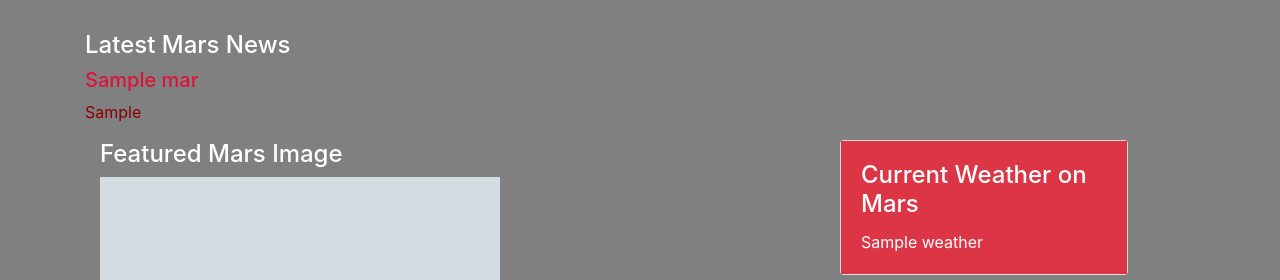
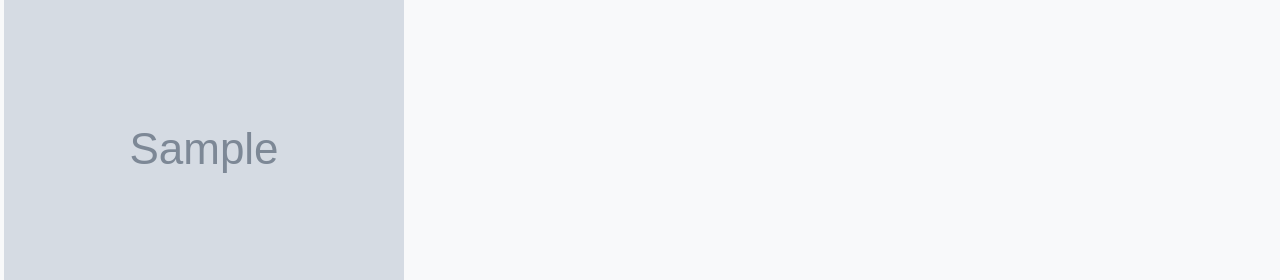
Before and after one commit to tmsteph/web-scraping-challenge, a Flask app: page / in a window 1280 px wide. Shown: the part 401-681 px from the top of the page. Run offline with Flask 2, Linux system fonts and the light colour scheme; grey boxes marked "Sample" are stand-in pictures; a database or web service that is not in the repository returns one stand-in record (values such as "Sample title"); some libraries are stand-ins or nearby versions.

Commit message:
OMG GOT IT WORKING

```diff
--- a/Code/app.py
+++ /dev/null
@@ -1,26 +0,0 @@
-from flask import Flask, render_template, redirect, jsonify
-from flask_pymongo import PyMongo
-import scrape_mars
-
-# Use flask_pymongo to set up mongo connection
-app = Flask(__name__)
-mongo = PyMongo(app, uri="mongodb://localhost:27017/mars_db")
-
-# route
-@app.route("/")
-def index():
-    mars = mongo.db.mars.find_one()
-    # print(mars)
-    return render_template("Templates/index.html", mars = mars)
-
-@app.route("/scrape")
-def scrape():
-
-    mars = mongo.db.mars
-    mars_data = scrape_mars.scrape()
-    mars.update({}, mars_data, upsert=True)
-
-    return redirect("http://localhost:5000/", code=302)
-
-if __name__ == "__main__":
-    app.run(debug=True)
--- /dev/null
+++ b/app.py
@@ -0,0 +1,36 @@
+from flask import Flask, render_template, redirect
+from flask_pymongo import PyMongo
+import scrape_mars
+# Create an instance of Flask
+app = Flask(__name__)
+
+# Use PyMongo to establish Mongo connection
+mongo = PyMongo(app, uri="mongodb://localhost:27017/mars_app")
+
+
+# Route to render index.html template using data from Mongo
+@app.route("/")
+def home():
+
+    # Find one record of data from the mongo database
+    mars = mongo.db.collection.find_one()
+
+    # Return template and data
+    return render_template("index.html", mars=mars)
+
+# Route that will trigger the scrape function
+@app.route("/scrape")
+def scrape():
+
+    # Run the scrape function
+    mars_data = scrape_mars.scrape()
+
+    # Update the Mongo database using update and upsert=True
+    mongo.db.collection.update({},mars_data, upsert=True)
+
+    # Redirect back to home page
+    return redirect("/")
+
+
+if __name__ == "__main__":
+    app.run(debug=True)
--- a/templates/index.html
+++ b/templates/index.html
@@ -1,85 +1,59 @@
 <!DOCTYPE html>
 <html lang="en">
+
 <head>
   <meta charset="UTF-8">
   <meta name="viewport" content="width=device-width, initial-scale=1.0">
   <meta http-equiv="X-UA-Compatible" content="ie=edge">
   <title>Mission to Mars</title>
-  <!-- Bootstrap CSS -->
-  <link rel="stylesheet" href="https://stackpath.bootstrapcdn.com/bootstrap/4.3.1/css/bootstrap.min.css" integrity="sha384-ggOyR0iXCbMQv3Xipma34MD+dH/1fQ784/j6cY/iJTQUOhcWr7x9JvoRxT2MZw1T" crossorigin="anonymous">
+  <link href="https://cdn.jsdelivr.net/npm/bootstrap@5.0.0-beta3/dist/css/bootstrap.min.css" rel="stylesheet" integrity="sha384-eOJMYsd53ii+scO/bJGFsiCZc+5NDVN2yr8+0RDqr0Ql0h+rP48ckxlpbzKgwra6" crossorigin="anonymous">
+  <link rel="stylesheet" href="style.css">
 </head>
-<body class="text-white" style="background-color: grey;">
-    <div class="container">
-        <!-- Jumbotron -->
-        <!--IMAGES: https://images5.alphacoders.com/508/508358.jpg / https://vfxblog.com/wp-content/uploads/2016/12/marsattacks1b.jpg / https://i.gifer.com/embedded/download/NRfS.gif -->
-        <div class="jumbotron text-center" style="background-image: url(https://astropedia.astrogeology.usgs.gov/download/Mars/Viking/cerberus_enhanced.tif/full.jpg); height: 400px; background-position: center; background-size: cover;">
-            <h1 class="display-3"><b>Mission to Mars</b></h1>
-            <p><a class="btn btn-danger btn-lg" href="/scrape" role="button">Scrape New Data</a></p>
+
+<body>
+    <div class="container-fluid">
+        <div class="jumbotron text-center bg-secondary p-4">
+            <h1>Mission to Mars</h1>
+            <a class="btn btn-primary btn-md" href="/scrape" role="button">Scrape New Data!</a>
         </div>
-        <!-- NASA Mars News -->
-        <div class="container">
-            <div class="row" id="mars-news">
-                <div class="media">
-                    <div class="media-body">
-                        <h4>Latest Mars News</h4>
-                        <h5 style="color: #DC143C">{{mars.news_title}}</h5>
-                        <p style="color: #8B0000">{{mars.news_paragraph}}</p>
-                    </div>
-                </div>
+
+        <div class="row">
+            <div class="col-md-12 bg-light pb-2">
+                <h2 class="display-10 mt-5">Latest Mars News</h2>
+                <h5>{{mars.news_title}}</h5>
+                <p>{{mars.news_p}}</p>
             </div>
         </div>
-        <!-- JPL Mars Space Images - Featured Image -->
-        <div class="container">
-            <div class="row" id="mars-featured-image">
-                <div class="col-lg-8 col-md-8 col-sm-12">
-                <h4>Featured Mars Image</h4>
-                    <!-- If Images are False/None/Non-Existent, Then Default to Error Message -->
-                    <img src="{{mars.featured_image | default('static/images/error.png', true) }}" class="img-responsive" style="max-width:100%; max-height: auto;" alt="Mars Featured Image"/>
-                </div>
-                <!-- Mars Weather -->
-                <div class="col-lg-4 col-md-4 col-sm-12" id="mars-weather">
-                    <div class="card" style="max-width: 18rem;">
-                        <div class="card-body text-white bg-danger">
-                            <h4 class="card-title">Current Weather on Mars</h4>
-                            <p class="card-text">{{mars.weather}}</p>
-                        </div>
-                    </div>
-                    <!-- Mars Facts -->
-                    <br>
-                    <div class="row" id="mars-facts">
-                        <div class="col-md-12">
-                            <h4>Mars Facts</h4>
-                            {{mars.facts | safe}}
-                        </div>
-                    </div>
-                </div>
+        <div>
+        <div class="row">
+            <div class="col-md-6 p-1 bg-light">
+                <h5 class="display-10 mt-5">Featured Mars Image</h5>
+                <img src="{{mars.featured_image_url}}" style="width:400px; height:300px" alt="Mars">
+            </div>
+            <div class="col-md-6 p-1 bg-light">
+                 <h5>Mars Facts</h5>
+                 {{mars.table|safe}}
             </div>
         </div>
-        <!-- Mars Hemispheres -->
-        <h4 style="padding-top: 50px; margin-top: 100px; text-align: center;">Mars Hemispheres</h4>
-        <div class="card-deck">
-            <hr>
-            <div class="col-md-12">
-                <div class="row" id="mars-hemispheres">
-                    {% for hemisphere in mars.hemispheres %}
-                    <div class="col-md-6">
-                        <div class="card text-white bg-danger" style="margin: 30px;">
-                            <!-- If Images are False/None/Non-Existent, Then Default to Error Message -->
-                            <img class="card-img-top" src="{{hemisphere.img_url | default('static/images/error.png', true)}}" alt="..."/>
-                            <div class="card-body">
-                                <p class="card-text">{{hemisphere.title}}</p>
-                            </div>
-                        </div>
-                    </div>
-                    {% endfor %}
-                </div>
-            </div>
-        </div>
+
+        <div class="row"> -->
+            <h3 class="text-center">Mars Hemisphere</h3>
+            {% for hemisphere_image_url in mars.hemisphere_image_urls %}
+             <div class="col-md-3">
+               <div class="card" style="width: 20rem">
+                   <div class="card-body">
+                    <img src="{{hemisphere_image_url[1]}}" class="img-thumbnail" style="width:250px">
+                    <h5 class="card-title">{{hemisphere_image_url[0] }}</h5>
+                   </div>
+                 </div>
+             </div>
+             {% endfor %}
     </div>
-    <!-- Bootstrap JavaScript -->
-    <!-- jQuery, Popper.js & Bootstrap JS -->
+
     <script src="https://code.jquery.com/jquery-3.3.1.slim.min.js" integrity="sha384-q8i/X+965DzO0rT7abK41JStQIAqVgRVzpbzo5smXKp4YfRvH+8abtTE1Pi6jizo" crossorigin="anonymous"></script>
     <script src="https://cdnjs.cloudflare.com/ajax/libs/popper.js/1.14.7/umd/popper.min.js" integrity="sha384-UO2eT0CpHqdSJQ6hJty5KVphtPhzWj9WO1clHTMGa3JDZwrnQq4sF86dIHNDz0W1" crossorigin="anonymous"></script>
     <script src="https://stackpath.bootstrapcdn.com/bootstrap/4.3.1/js/bootstrap.min.js" integrity="sha384-JjSmVgyd0p3pXB1rRibZUAYoIIy6OrQ6VrjIEaFf/nJGzIxFDsf4x0xIM+B07jRM" crossorigin="anonymous"></script>
+
 </body>
+
 </html>
--- /dev/null
+++ b/templates/style.css
@@ -0,0 +1,15 @@
+table {
+    font-family: arial, sans-serif;
+    border-collapse: collapse;
+    width: 100%;
+  }
+
+td, th {
+    border: 1px solid #dddddd !important;
+    text-align: left;
+    padding: 8px;
+  }
+
+  tr:nth-child(even) {
+    background-color: #dddddd !important;
+  }
```
Also changed, not shown: Code/scrape_mars.py (deleted, +0 -138 lines), scrape_mars.py (added, +93 -0 lines), table.html (added, +51 -0 lines), final_app_screenshot.png.
